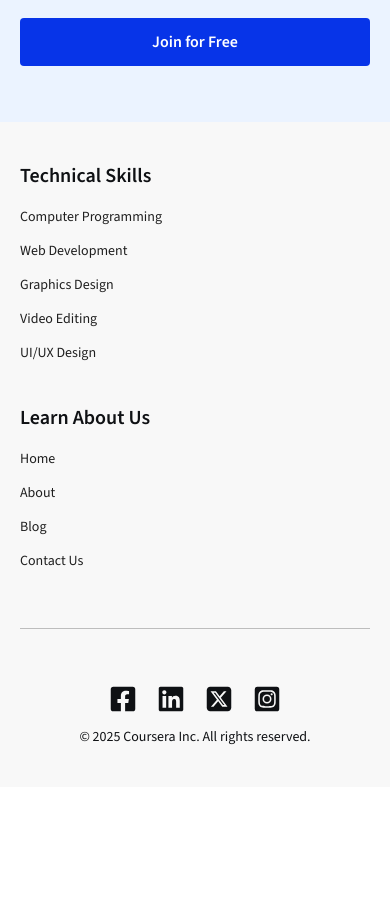
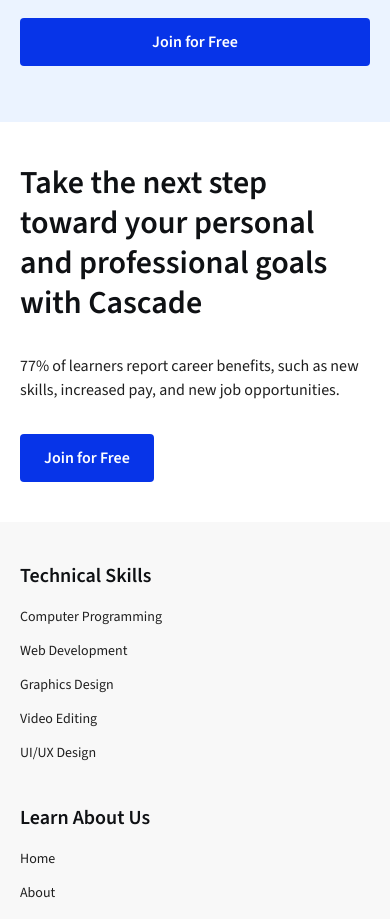
Before and after one commit to HenryAgu/Cascade-v2, a Next.js app: page / in a window 390 px wide. Shown: the part 3560-4479 px from the top of the page. Before the commit the page ends 4347 px from the top, so only its background shows below. Built offline with nearby package versions, Linux system fonts and the light colour scheme; a web font is replaced by a local one.

Commit message:
feat: new section

```diff
--- a/src/app/components/Navbar.tsx
+++ b/src/app/components/Navbar.tsx
@@ -65,7 +65,7 @@
               <Link
                 href={item.path}
                 key={index}
-                className={`text-sm ${
+                className={`text-sm lg:text-base ${
                   item.path === linkActive
                     ? "text-brand-blue font-medium"
                     : "text-bodyText font-normal"
@@ -77,7 +77,7 @@
           </ul>
           <Link
             href="/contact"
-            className="border border-brand-blue text-[#0056d2] text-sm font-medium rounded-md py-2 px-3"
+            className="border border-brand-blue text-[#0056d2] text-base lg:text-sm font-medium rounded-md py-2 px-3"
           >
             Start Learning
           </Link>
--- /dev/null
+++ b/src/app/components/NextStep.tsx
@@ -0,0 +1,24 @@
+import Link from "next/link";
+import React from "react";
+
+const NextStep = () => {
+  return (
+    <div className="flex flex-col gap-y-8 py-10 px-5 lg:p-20 items-start w-full lg:w-[80%] mx-auto">
+    <h4 className="text-black text-[32px] leading-10 lg:leading-[50px] lg:text-[44px] font-semibold">
+    Take the next step toward your personal and professional goals with Cascade
+    </h4>
+    <p className="text-black2 text-base lg:text-xl font-normal lg:max-w-[463px]">
+      77% of learners report career benefits, such as new skills, increased
+      pay, and new job opportunities.
+    </p>
+    <Link
+      href=""
+      className="text-base font-semibold py-3 px-6 rounded-sm bg-brand-blue text-white text-center lg:w-fit"
+    >
+      Join for Free
+    </Link>
+  </div>
+  );
+};
+
+export default NextStep;
--- a/src/app/page.tsx
+++ b/src/app/page.tsx
@@ -2,6 +2,7 @@
 import HomeAboutSection from "./components/Home/HomeAboutSection";
 import HomeHero from "./components/Home/HomeHero";
 import WhyCascade from "./components/Home/WhyCascade";
+import NextStep from "./components/NextStep";
 
 export default function Home() {
   return (
@@ -10,6 +11,7 @@
       <HomeAboutSection />
       <WhyCascade />
       <Banner/>
+<NextStep/>
     </main>
   );
 }
```
